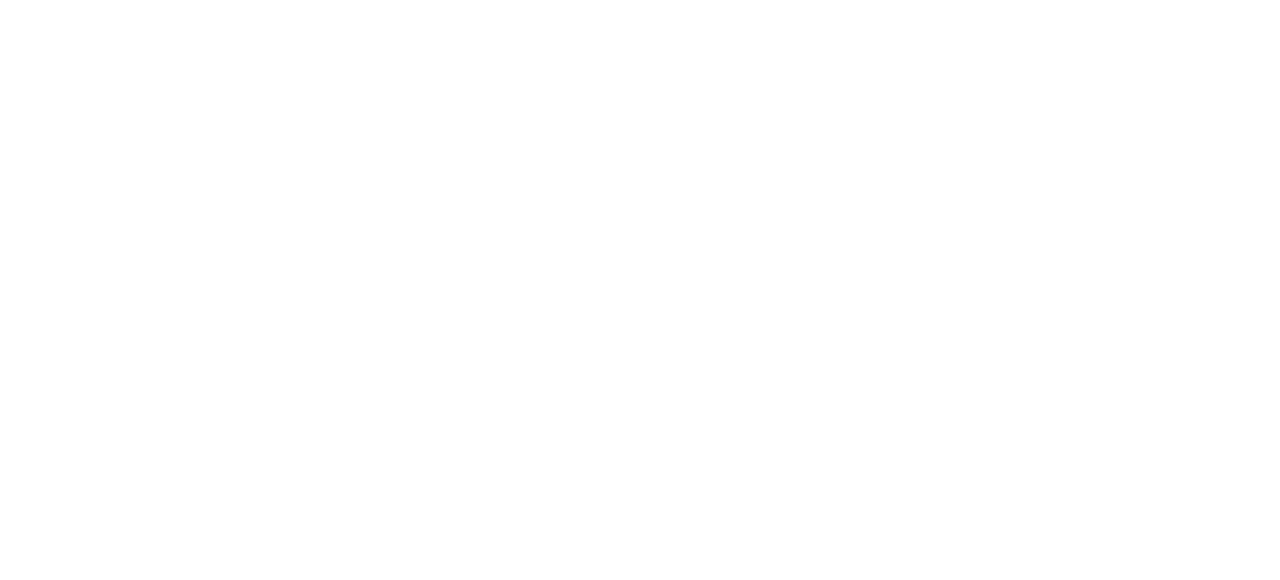
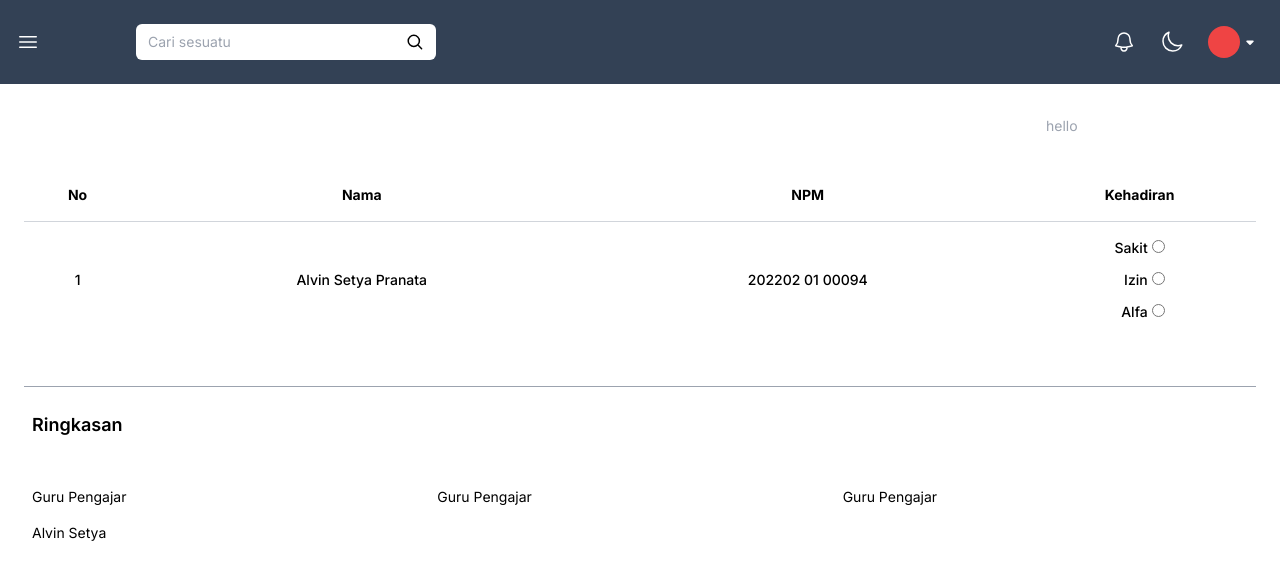
Before and after one commit to AlvinSetyaPranata/simat-new, a React (Vite) app: page /absence in a window 1280 px wide. Before the commit this address had no page. Shown: the top 580 px of the page. Built offline with nearby package versions, Linux system fonts and the light colour scheme.

Commit message:
Created basic absence page

```diff
--- /dev/null
+++ b/src/components/Atoms/ScheduleCard.jsx
@@ -0,0 +1,10 @@
+import React from 'react'
+
+export default function ScheduleCard() {
+  return (
+    <div className='rounded-md p-3 border-[1.5px] border-black'>
+        <h3 className='font-semibold mb-4'>Pemograman Berbasis Website</h3>
+        <p className='text-sm font-semibold text-slate-500'>TI-A</p>
+    </div>
+  )
+}
--- a/src/components/Molecules/CallenderSchedule.jsx
+++ b/src/components/Molecules/CallenderSchedule.jsx
@@ -20,9 +20,10 @@
     ]
 
     const onDateClick = (date, month, year) => {
+
       const dateNow = new Date().getDate()
 
-      setDate(`${months[month]} ${date ==  dateNow ? 'Today' : date  }`)
+      setDate(`${months[month - 1]} ${date ==  dateNow ? 'Today' : date  }`)
     }
 
 
@@ -33,7 +34,7 @@
             <h3 className='font-medium mb-2'>{date}</h3>
             <p className='text-gray-400'>Tidak ada event tersedia</p>
         </div>
-        <AcademicCallendar onDateClick={onDateClick}/>
+        <AcademicCallendar nextAction={onDateClick}/>
     </div>
   )
 }
--- a/src/components/Organisms/Sidebar.jsx
+++ b/src/components/Organisms/Sidebar.jsx
@@ -35,7 +35,7 @@
                 {/* nav-content */}
 
                 <div className="pt-12">
-                    <SideDropdown buttonProps={{ onClick: () => handleOnClick(1), active: isActive(1) }} subMenus={{'/schedule' : 'Jadwal Mengajar', '/class-list' : 'Daftar Kelas', '/student-list' : 'Daftar Mahasiswa', '/absenteeism' : 'Absensi'}} />
+                    <SideDropdown buttonProps={{ onClick: () => handleOnClick(1), active: isActive(1) }} subMenus={{'/' : 'Dasbor', '/schedule' : 'Jadwal Mengajar', '/class-list' : 'Daftar Kelas', '/student-list' : 'Daftar Mahasiswa', '/absence' : 'Absensi'}} />
 
                 </div>
             </div>
--- /dev/null
+++ b/src/pages/Absence.jsx
@@ -0,0 +1,75 @@
+import React from 'react'
+
+export default function Absence() {
+    return (
+        <div className='px-6 py-8 container w-full'>
+
+            <div className='flex-1 mb-12'>
+                {/* table heading that include search bar */}
+                <div className='w-full flex justify-end mb-12'>
+                    <input type="text" placeholder='hello' className='text-sm outline-none' />
+                </div>
+
+
+                {/* table content */}
+
+                <table className='w-full text-sm font-medium'>
+                    <thead>
+                        <tr className='border-b-[1px] border-gray-300'>
+                            <th className='pb-4'>No</th>
+                            <th className='pb-4'>Nama</th>
+                            <th className='pb-4'>NPM</th>
+                            <th className='pb-4'>Kehadiran</th>
+                        </tr>
+                    </thead>
+                    <tbody>
+                        <tr>
+                            <td className='p-4 text-center'>1</td>
+                            <td className='p-4 text-center'>Alvin Setya Pranata</td>
+                            <td className='p-4 text-center'>202202 01 00094</td>
+                            <td className='p-4 text-center grid place-items-center'>
+                                <div className='flex flex-col space-y-3 items-end'>
+                                    <div>
+                                        <span className='font-medium mr-1'>Sakit</span>
+                                        <input type="radio" name="2022020100094" id="2022020100094" />
+                                    </div>
+                                    <div>
+                                        <span className='font-medium mr-1'>Izin</span>
+                                        <input type="radio" name="2022020100094" id="2022020100094" />
+                                    </div>
+                                    <div>
+                                        <span className='font-medium mr-1'>Alfa</span>
+                                        <input type="radio" name="2022020100094" id="2022020100094" />
+                                    </div>
+                                </div>
+                            </td>
+                        </tr>
+                    </tbody>
+                </table>
+            </div>
+
+
+            {/* summary */}
+            <div className="sticky left-0 top-0 h-full px-2 border-t-[1.5px] border-gray-400 pt-6">
+                <h2 className='font-semibold text-lg mb-12'>Ringkasan</h2>
+
+                {/* summary form container */}
+                <div className="grid grid-cols-3 text-sm">
+                    <div className='space-y-4'>
+                        <p>Guru Pengajar</p>
+                        <input type="text" defaultValue="Alvin Setya" readOnly={true} className='outline-none'/>
+                    </div>
+                    <div className='space-y-4'>
+                        <p>Guru Pengajar</p>
+                        <input type="text" />
+                    </div>
+                        <div className='space-y-4'>
+                            <p>Guru Pengajar</p>
+                            <input type="text" />
+                        </div>
+                </div>
+            </div>
+
+        </div>
+    )
+}
--- /dev/null
+++ b/src/pages/ClassList.jsx
@@ -0,0 +1,9 @@
+import React from 'react'
+
+export default function ClassList() {
+  return (
+    <div className='px-6 py-8 container space-y-20'>
+
+    </div>
+  )
+}
--- a/src/pages/Schedule.jsx
+++ b/src/pages/Schedule.jsx
@@ -1,7 +1,37 @@
 import React from 'react'
+import ScheduleCard from '../components/Atoms/ScheduleCard'
 
 export default function Schedule() {
   return (
-    <div>Schedule</div>
+    <div className='px-6 py-8 container space-y-20'>
+      {/* schedule in weeks container */}
+      <div>
+        <h1 className='mb-6 text-xl font-bold'>Senin</h1>
+
+        {/* cards container */}
+        <div className='w-full grid grid-cols-3 gap-8'>
+          <ScheduleCard />
+          <ScheduleCard />
+          <ScheduleCard />
+          <ScheduleCard />
+        </div>
+      </div>
+
+      <div>
+        <h1 className='mb-6 text-xl font-bold'>Selasa</h1>
+
+        {/* cards container */}
+        <div className='w-full grid grid-cols-3 gap-8'>
+          <ScheduleCard />
+          <ScheduleCard />
+          <ScheduleCard />
+          <ScheduleCard />
+        </div>
+      </div>
+
+
+
+
+    </div>
   )
 }
--- a/src/router/index.jsx
+++ b/src/router/index.jsx
@@ -3,6 +3,8 @@
 import Schedule from '../pages/Schedule'
 import Home from '../pages/Home'
 import MainLayout from '../layouts/mainLayout'
+import ClassList from '../pages/ClassList'
+import Absence from '../pages/Absence'
 
 export default function Router() {
     return (
@@ -11,6 +13,8 @@
                 <Route path='/' element={<MainLayout />}>
                     <Route path="/" element={<Home />} />
                     <Route path="/schedule" element={<Schedule />} />
+                    <Route path="/class-list" element={<ClassList />} />
+                    <Route path="/absence" element={<Absence />} />
                 </Route>
             </Routes>
         </BrowserRouter>
```
Also changed, not shown: src/components/Atoms/AcademicCallendar.jsx (+16 -6 lines).
